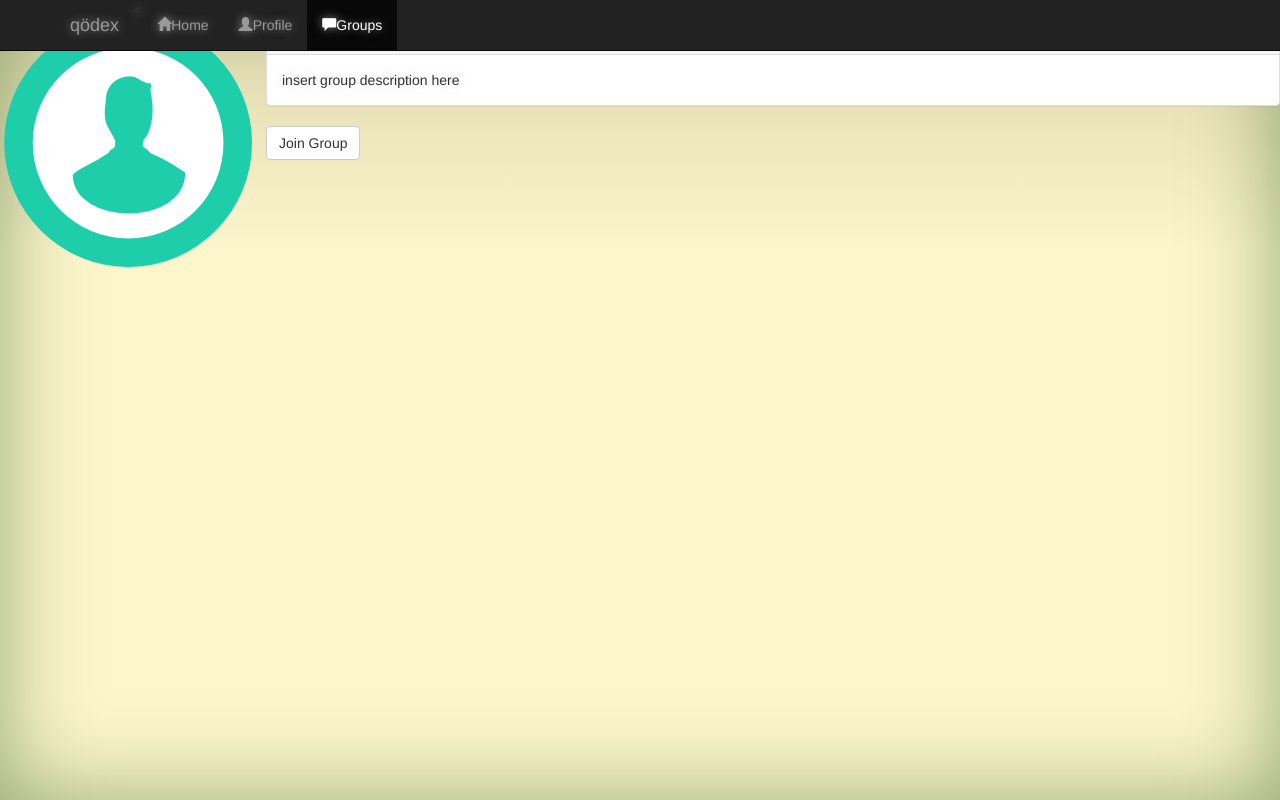
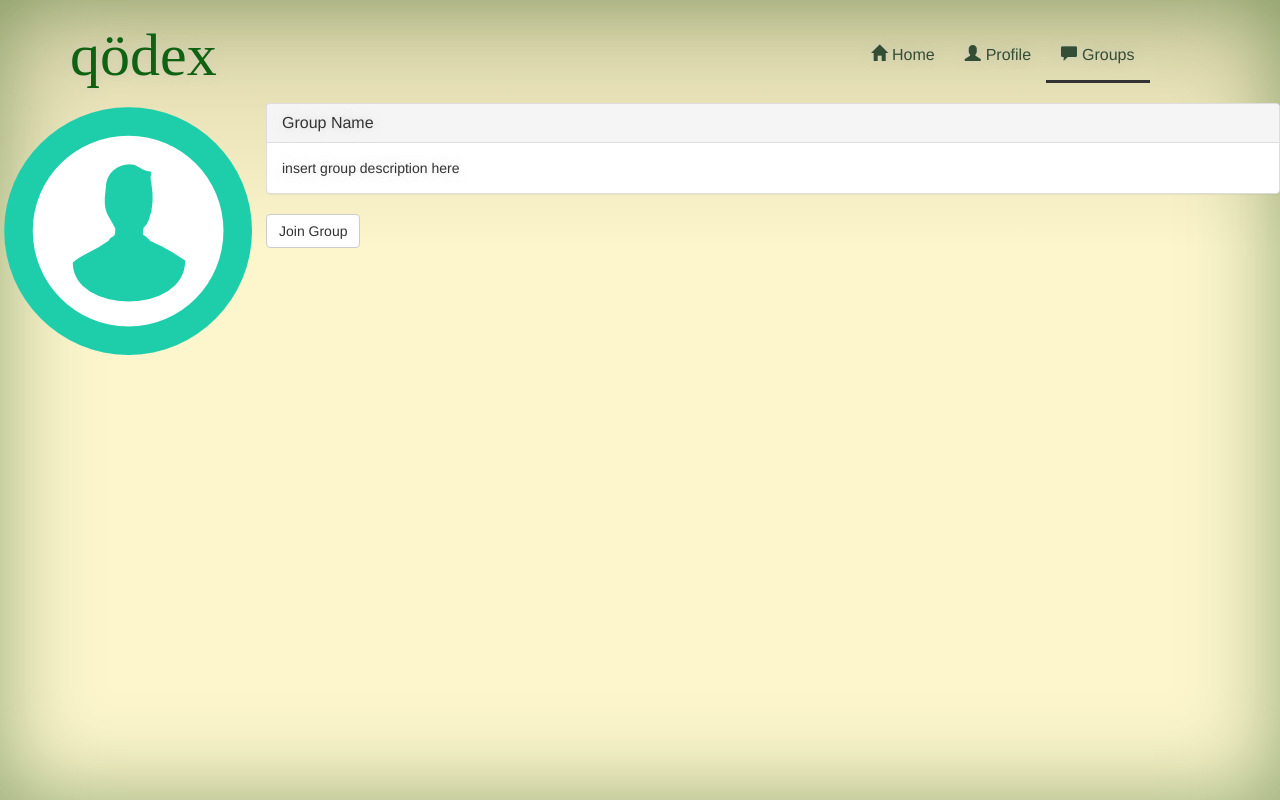
Before and after one commit to Uberi/qodex, a plain HTML site: page static/groups/index.html in a window 1280 px wide. Drawn offline with nearby package versions, Linux system fonts and the light colour scheme; files whose address does not match are found by name.

Commit message:
menu system worked out

```diff
--- a/static/groups/index.html
+++ b/static/groups/index.html
@@ -32,19 +32,19 @@
 		<div class="navbar navbar-inverse  navbar-fixed-top" role="navigation">
 			<div class="container">
 				<div class="navbar-header">
-					<<button type="button" class="navbar-toggle" data-toggle="collapse" data-target=".navbar-collapse">
+					<button type="button" class="navbar-toggle" data-toggle="collapse" data-target=".navbar-collapse">
 						<span class="sr-only">Toggle navigation</span>
 						<span class="icon-bar"></span>
 						<span class="icon-bar"></span>
 						<span class="icon-bar"></span>
 					</button>
-					<a class="navbar-brand" href="#">qödex</a>
+					<a id="logo" class="navbar-brand" href="#">qödex</a>
 				</div>
 				<div class="collapse navbar-collapse">
 					<ul class="nav navbar-nav">
-						<li><a href=".."><div class="glyphicon glyphicon-home"></div>Home</a></li>
-						<li><a href="../profile"><div class="glyphicon glyphicon-user"></div>Profile</a></li>
-						<li class="active"><a href="."><div class="glyphicon glyphicon-comment"></div>Groups</a></li>
+						<li><a class="menu" href=".."><div class="glyphicon glyphicon-home"></div>Home</a></li>
+						<li><a class="menu" href="../profile"><div class="glyphicon glyphicon-user"></div>Profile</a></li>
+						<li class="active"><a class="menu" href="#"><div class="glyphicon glyphicon-comment"></div>Groups</a></li>
 					</ul>
 				</div>
 			</div>
--- a/static/starter-template.css
+++ b/static/starter-template.css
@@ -58,3 +58,39 @@ to {top: 0;}
   margin-top: 30px;
   color: #fff;
 }
+
+#logo {
+  font-family: 'Roboto Slab';
+  width: 201px;
+  margin-right: 600px;
+  font-size: 60px;
+  color: #106112;
+}
+
+.glyphicon {
+  margin-right: 5px;
+}
+
+.navbar-inverse {
+  font-size: 16px;
+  margin-top: 30px;
+  background: transparent;
+  border: none;
+}
+
+.navbar-fixed-top {
+  position: static;
+}
+
+.menu {
+  color: #344D35 !important;
+  background-color: transparent !important;
+}
+
+.menu:hover {
+  color: #fff !important;
+}
+
+.active {
+  border-bottom: 3px solid;
+}
```
Also changed, not shown: static/index.html (+6 -8 lines), static/profile/index.html (+4 -4 lines).
